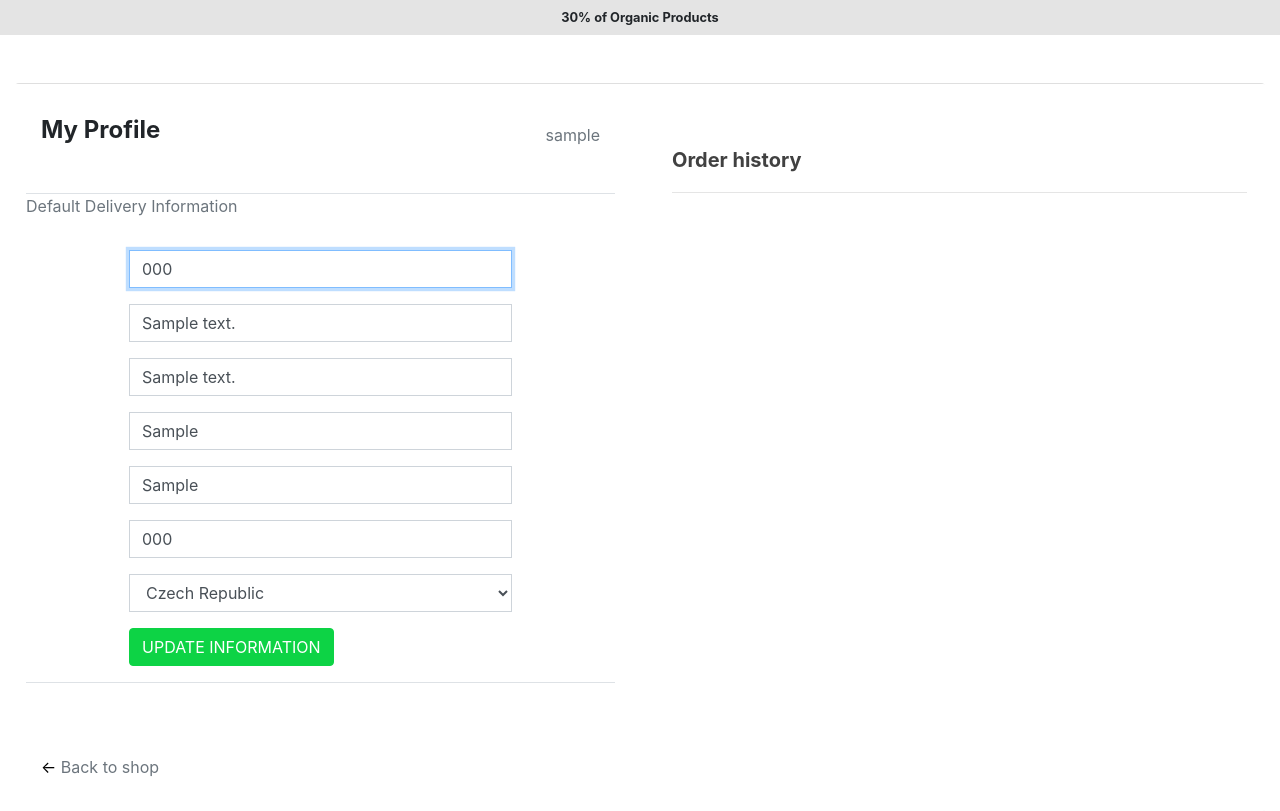
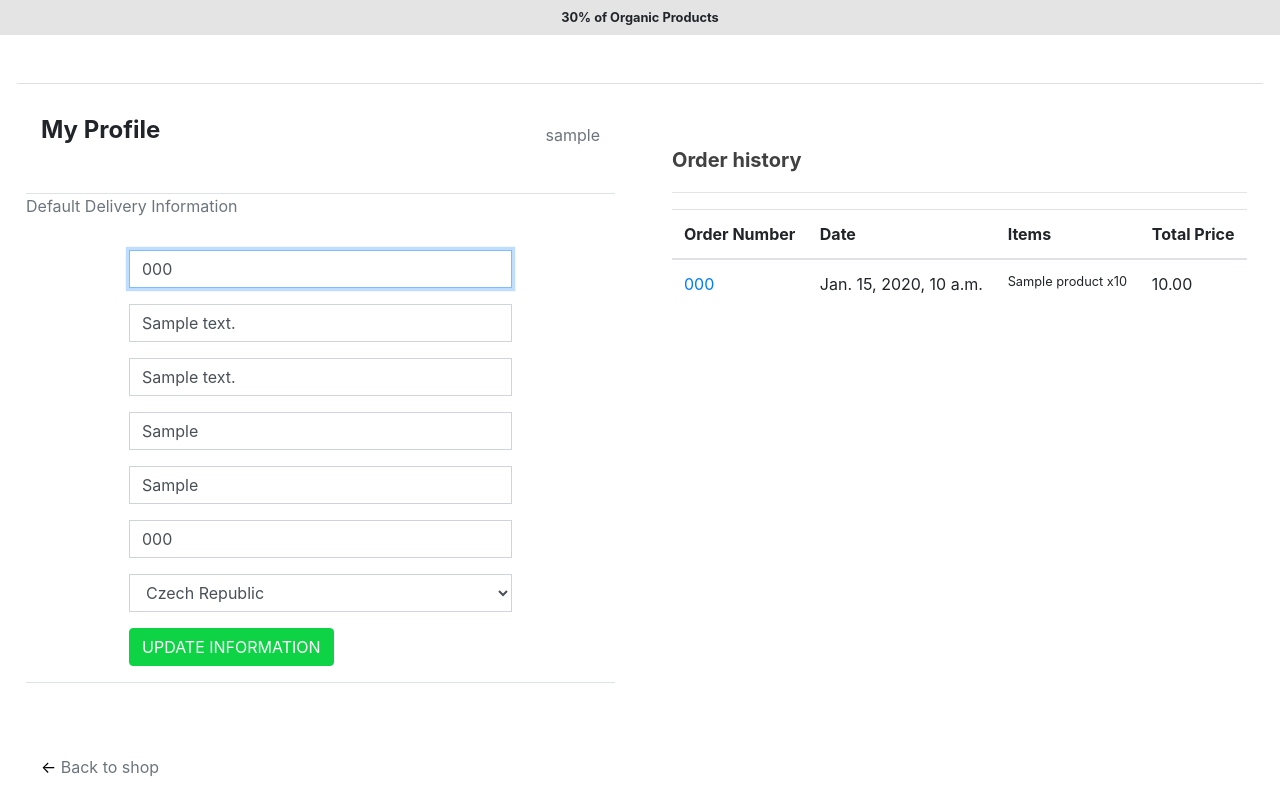
Before and after one commit to jalalk1244/nutshell, a Django app: page /profile/ in a window 1280 px wide. Shown: the part 112-923 px from the top of the page. Run offline with Django 3.2, Linux system fonts and the light colour scheme; a user stored in the database is signed in; tables that the repository leaves empty hold one stand-in row (values such as "Sample post"); some libraries are stand-ins or nearby versions.

Commit message:
Add order history to the profile page and link to order_details

```diff
--- a/checkout/admin.py
+++ b/checkout/admin.py
@@ -17,7 +17,7 @@ class OrderAdmin(admin.ModelAdmin):
                        'grand_total', 'original_bag',
                        'stripe_pid')
 
-    fields = ('order_number', 'date', 'full_name',
+    fields = ('order_number', 'user_profile', 'date', 'full_name',
               'email', 'phone_number', 'country',
               'postcode', 'town_or_city', 'street_address1',
               'street_address2', 'county', 'delivery_cost',
--- a/profiles/templates/profiles/profile.html
+++ b/profiles/templates/profiles/profile.html
@@ -33,6 +33,48 @@
                 <div class="col-12 col-md-6 summary-profile">
                     <div><h5><b>Order history</b></h5></div>
                     <hr>
+                    {% if orders %}
+                    <div style="overflow-x: auto;">
+                        <table class="table">
+                            <thead>
+                              <tr>
+                                <th scope="col">Order Number</th>
+                                <th scope="col">Date</th>
+                                <th scope="col">Items</th>
+                                <th scope="col">Total Price</th>
+                              </tr>
+                            </thead>
+                            <tbody>
+                              {% for order in orders %}
+                              <tr>
+                                <td>
+                                    <a href="{% url 'order_history' order.order_number %}"
+                                    title="{{ order.order_number }}">
+                                    {{ order.order_number|truncatechars:6 }}
+                                    </a>
+                                </td>
+                                <td>{{ order.date}}</td>
+                                <td>
+                                    <ul class="list-unstyled">
+                                        {% for item in order.lineitems.all %}
+                                            <li class="small">
+                                                {{ item.product.name }} x{{ item.quantity }}
+                                            </li>
+                                        {% endfor %}
+                                    </ul>
+                                </td>
+                                <td>
+                                   {{ order.grand_total }}
+                                </td>
+                              </tr>
+                              {% endfor %}
+                            </tbody>
+                          </table>
+                    </div>
+                    {% else %}
+                    <p>You have no orders yet</p>
+                    <p><a href="{% url 'products' %}">View the products</a></p>
+                    {% endif %}
                 </div>
             </div>
         </div>
--- a/profiles/urls.py
+++ b/profiles/urls.py
@@ -4,4 +4,5 @@ from . import views
 
 urlpatterns = [
     path('', views.profile, name='profile'),
+    path('order_history/<order_number>', views.order_history, name='order_history'),
 ]
--- a/profiles/views.py
+++ b/profiles/views.py
@@ -1,19 +1,47 @@
 from django.shortcuts import render, get_object_or_404
+from django.contrib import messages
 
 from .models import UserProfile
 from .forms import UserProfileForm
+
+from checkout.models import Order
 
 
 def profile(request):
     '''View for rendering the profile page'''
     profile = get_object_or_404(UserProfile, user=request.user)
 
-    form = UserProfileForm(instance=profile)
+    if request.method == 'POST':
+        form = UserProfileForm(request.POST, instance=profile)
+        if form.is_valid():
+            form.save()
+            messages.success(request, 'Profile updated successfully')
+        else:
+            messages.error(request, 'Update failed. Please ensure the form is valid.')
+    else:
+        form = UserProfileForm(instance=profile)
+
     orders = profile.orders.all()
-
     context = {
         'form': form,
         'profile': profile,
         'orders': orders,
     }
     return render(request, 'profiles/profile.html', context)
+
+
+def order_history(request, order_number):
+    order = get_object_or_404(Order, order_number=order_number)
+
+    messages.info(request, (
+        f'This is a past confirmation for order number {order_number}. '
+        'A confirmation email was sent on the oder date'
+    ))
+
+    template = 'checkout/checkout_success.html'
+    context = {
+        'order': order,
+        'from_profile': True
+    }
+
+    return render(request, template, context)
```
Also changed, not shown: checkout/templates/checkout/checkout_success.html (+12 -1 lines), checkout/views.py (+23 -0 lines), profiles/models.py (line endings or trailing spaces).
